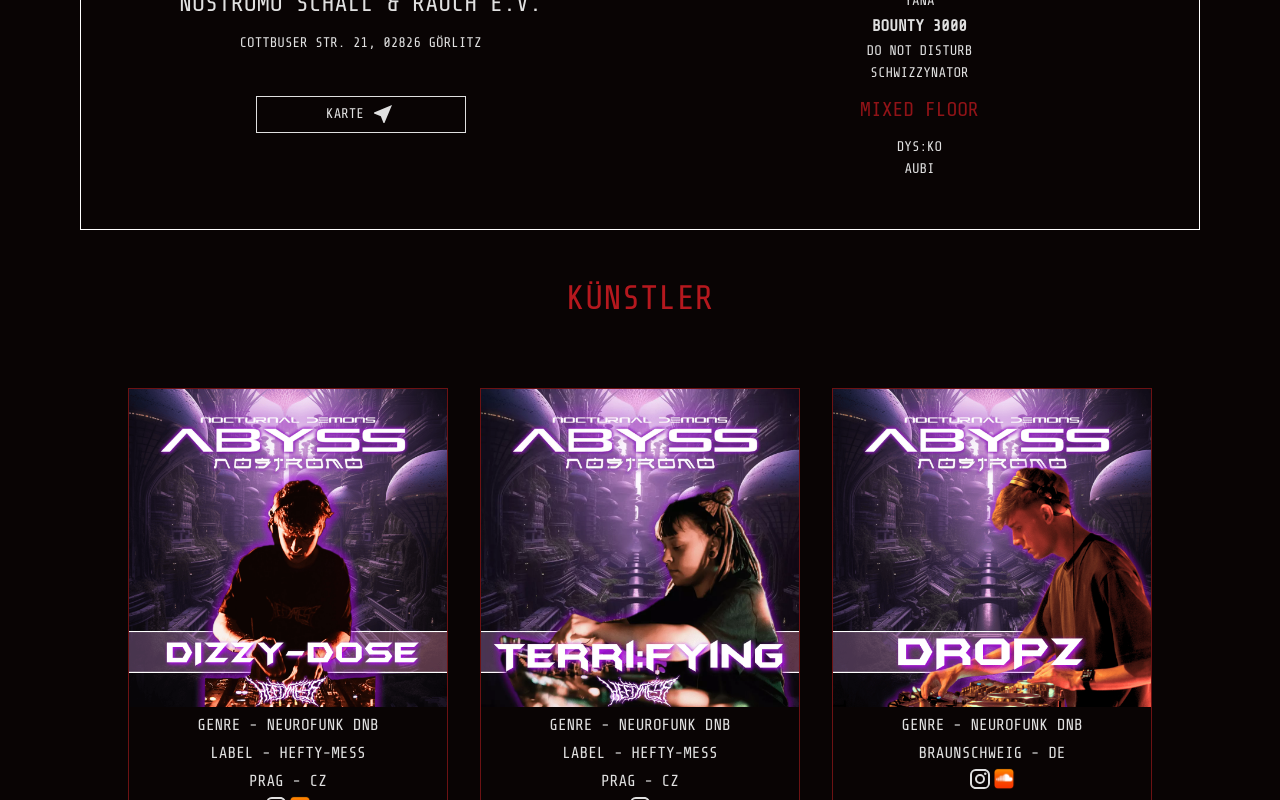
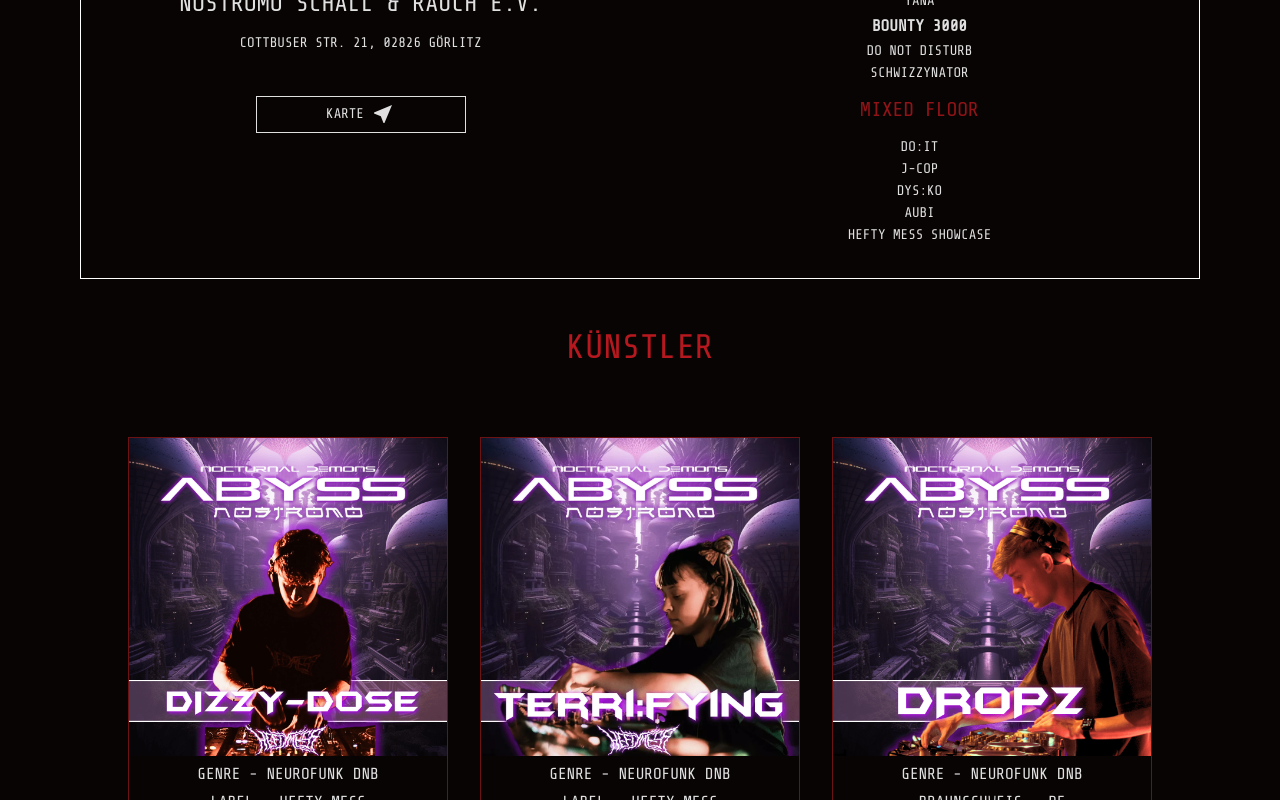
Before and after one commit to Waescheklammer/NocturnalDemons, a React (Create React App) app: page /details in a window 1280 px wide. Shown: the part 1360-2160 px from the top of the page. Built offline with nearby package versions, Linux system fonts and the light colour scheme.

Commit message:
added timer and lineup data

```diff
--- a/src/data/eventinfo/Acts.ts
+++ b/src/data/eventinfo/Acts.ts
@@ -184,6 +184,26 @@
     img: "/images/artists/dysko.webp",
   },
   {
+    name: "J-COP",
+    genre: Genre.liquid,
+    label: "Neurofeast",
+    nationality: Nationality.cz,
+    city: "Prague",
+    soundcloudLink: "",
+    instagramLink: "https://www.instagram.com/jcop.dnb/",
+    img: "/images/artists/j-cop.webp",
+  },
+  {
+    name: "DO:IT",
+    genre: Genre.liquid,
+    label: "",
+    nationality: Nationality.cz,
+    city: "Prague",
+    soundcloudLink: "",
+    instagramLink: "https://www.instagram.com/kajos240/",
+    img: "/images/artists/doit.webp",
+  },
+  {
     name: "AUBI",
     genre: Genre.liquid,
     label: "",
@@ -194,14 +214,13 @@
     img: "/images/artists/aubi.webp",
   },
   {
-    name: "",
+    name: "HEFTY-MESS SHOWCASE",
     genre: Genre.liquid,
-    label: "",
+    label: "HEFTY-MESS",
     nationality: Nationality.cz,
-    city: "",
+    city: "Prague",
     soundcloudLink: "",
-    instagramLink: "",
-    img: "",
+    instagramLink: "https://www.instagram.com/hefty_mess/?hl=de",
+    img: "/images/artists/hefty.webp",
   },
-
 ];
--- a/src/data/eventinfo/LineUpData.ts
+++ b/src/data/eventinfo/LineUpData.ts
@@ -94,6 +94,16 @@
       name: "Mixed",
       acts: [
         {
+          name: "DO:IT",
+          time: "22:00",
+          genre: "DnB"
+        },
+        {
+          name: "J-COP",
+          time: "23:30",
+          genre: "DnB",
+        },
+        {
           name: "DYS:KO",
           time: "01:00",
           genre: "DnB"
@@ -103,6 +113,11 @@
           time: "02:30",
           genre: "DnB",
         },
+        {
+          name: "Hefty Mess Showcase",
+          time: "04:00",
+          genre: "DnB",
+        }
       ],
       timetable: "/images/artists/mixed.webp",
     }
--- a/src/features/main/events/Events.tsx
+++ b/src/features/main/events/Events.tsx
@@ -1,4 +1,4 @@
-import React from "react";
+import React, {useState} from "react";
 import { Box, Grid, useMediaQuery } from "@mui/material";
 import { useTranslation } from "react-i18next";
 import { GlitchTypography } from "../../../components/GlitchTypography";
@@ -13,6 +13,27 @@
   const matchesTablet = useMediaQuery("(max-width:810px)");
   const matchesBig = useMediaQuery("(min-width:1500px)");
   const fontColor = "secondary.light";
+  const [countdown, setCountdown] = useState<String>();
+
+  const countDownDate = new Date("Sep 16, 2023 22:00:00").getTime();
+
+  let timer = setInterval(function() {
+        const now = new Date().getTime();
+
+        const distance = countDownDate - now;
+
+        const days = Math.floor(distance / (1000 * 60 * 60 * 24));
+        const hours = Math.floor((distance % (1000 * 60 * 60 * 24)) / (1000 * 60 * 60));
+        const minutes = Math.floor((distance % (1000 * 60 * 60)) / (1000 * 60));
+        const seconds = Math.floor((distance % (1000 * 60)) / 1000);
+
+        const countdownString = days +"Days " +hours +"h " +minutes +"min " +seconds +"s"
+      setCountdown(countdownString)
+
+        if (distance < 0) {
+            clearInterval(timer);
+        }
+    }, 1000);
 
   return (
     <Box
@@ -74,14 +95,22 @@
               </ContentText>
             </Grid>
             <Grid item xs={12}>
-              <ContentText
+                <ContentText
                 variant={"h6"}
                 sx={{ mt: "0.5em", color: fontColor }}
               >
-                {"| " + events.genre + " |"}
-              </ContentText>
+                    {"| " + events.genre + " |"}
+                </ContentText>
             </Grid>
-            {matchesPhone && (
+              <Grid item xs={12}>
+                  <ContentText
+                      variant={matchesBig ? "h4" : "h5"}
+                      sx={{ mt: "2em", color: fontColor, mb: "1em" }}
+                  >
+                      {countdown}
+                  </ContentText>
+              </Grid>
+              {matchesPhone && (
               <Grid item xs={12}>
                 <ContentText
                   variant={"h6"}
```
